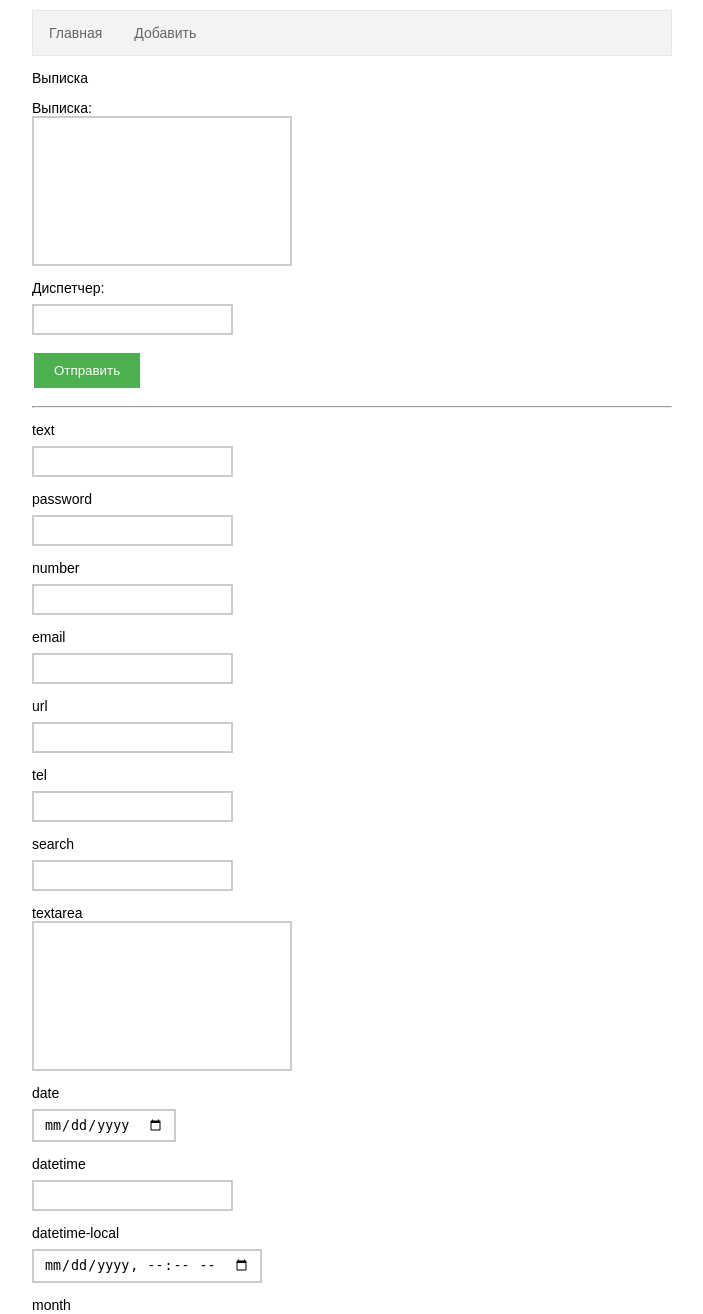
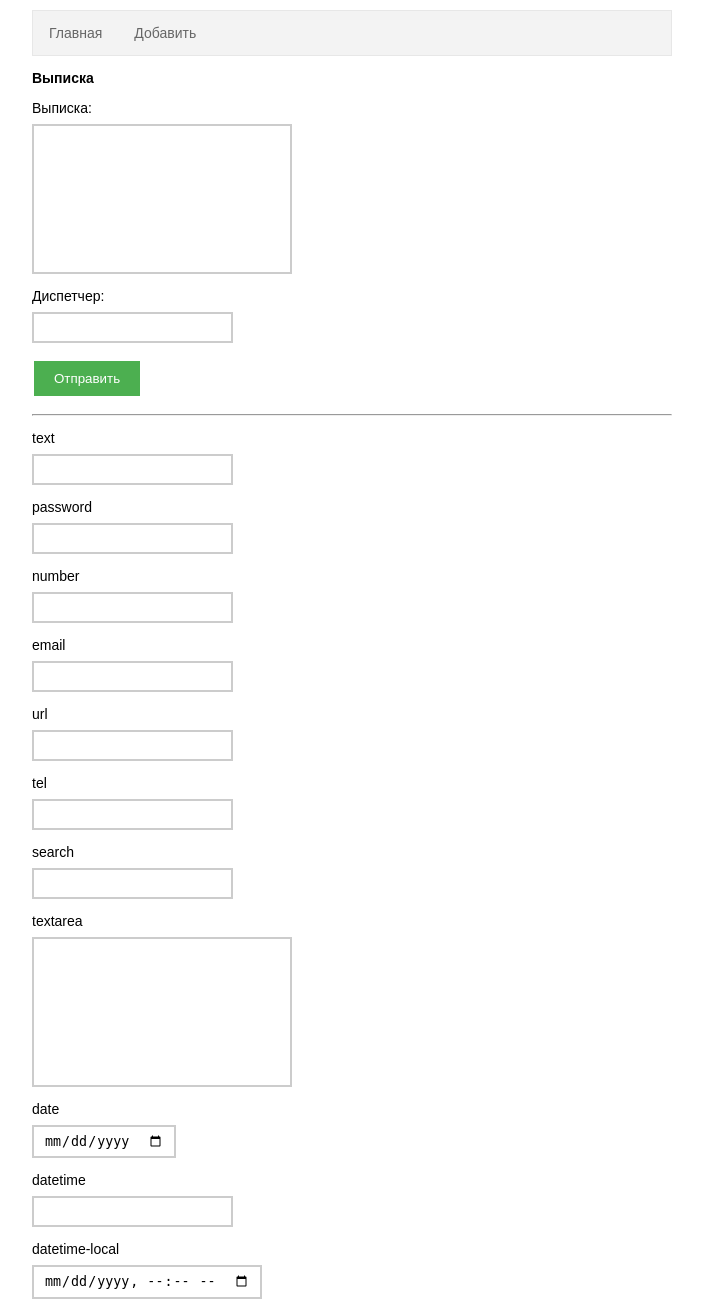
Before and after one commit to manzhakdotcom/smena, a Django app: page /add/write-out in a window 1280 px wide. Shown: the top 1314 px of the page, without its empty margins (288-991 px from the left). Run offline with Django 3.2, Linux system fonts and the light colour scheme.

Commit message:
Add some code^)

```diff
--- a/static/css/style.css
+++ b/static/css/style.css
@@ -27,6 +27,7 @@ textarea {
     width: 260px;
     height: 150px;
     padding: 5px 10px;
+    margin: 8px 0;
     box-sizing: border-box;
     border: 2px solid #ccc;
     resize: none;
--- a/templates/add/write-out.html
+++ b/templates/add/write-out.html
@@ -1,7 +1,7 @@
 {% extends "index.html" %}
 {% block title %}Добавить выписку{% endblock %}
 {% block content %}
-<p>Выписка</p>
+<p><strong>Выписка</strong></p>
 <div>
 
     {% if messages %}
```
Also changed, not shown: journal/forms.py (line endings or trailing spaces).
